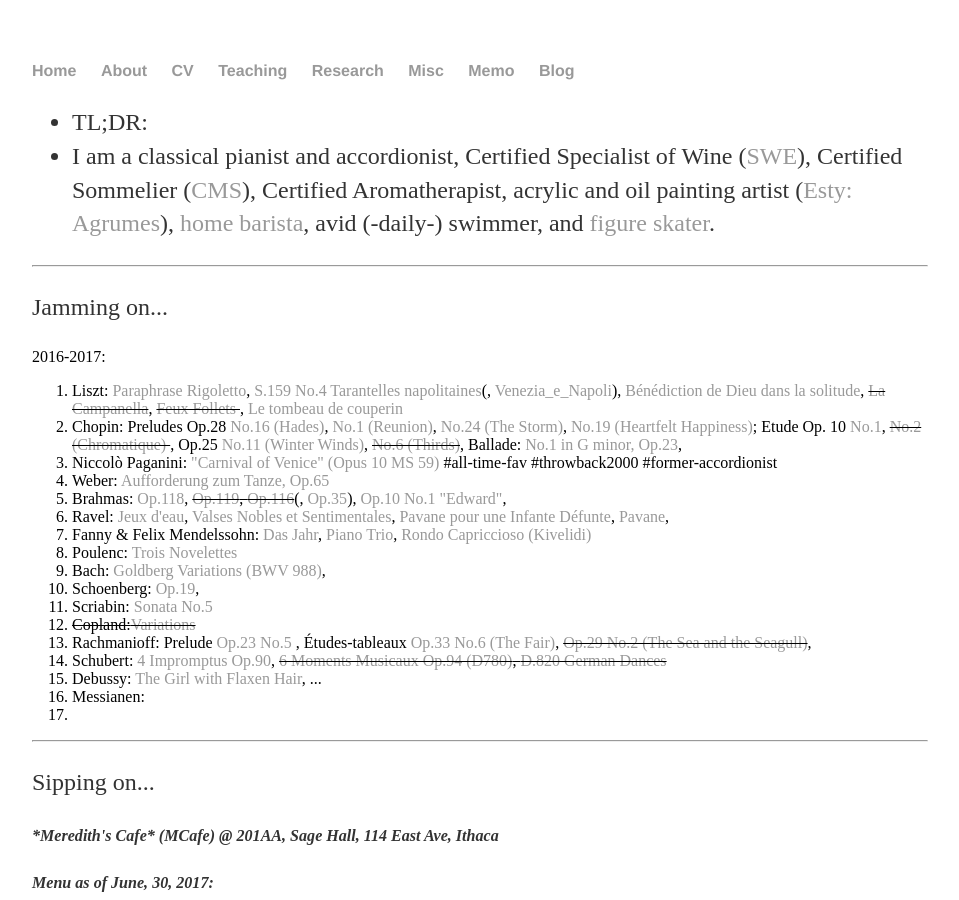
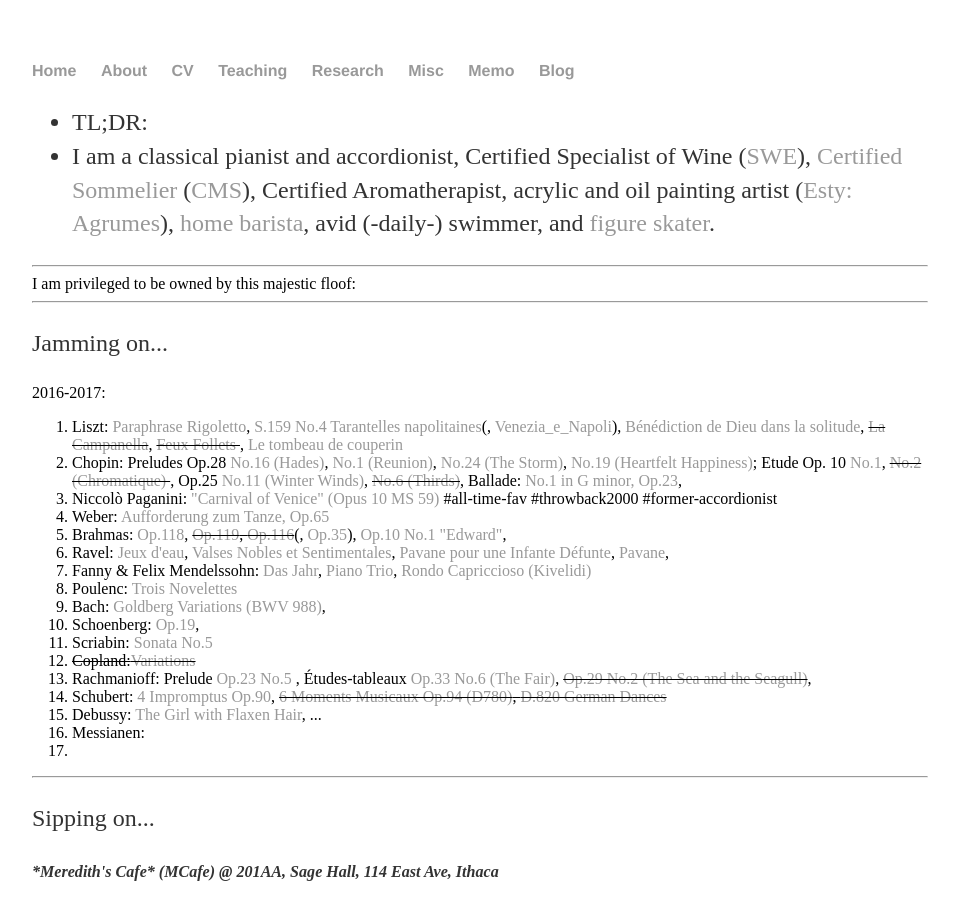
Before and after one commit to shenglih/shenglih.github.io, a Jekyll site: the page built from misc/index.html, in a window 1280 px wide and 900 px high. Shown: the whole window, without its empty margins (160-1119 px from the left). Built offline with Jekyll 4.4.1, drawn with Linux system fonts in a browser that asks for light colours.

Commit message:
Update index.html

```diff
--- a/misc/index.html
+++ b/misc/index.html
@@ -7,8 +7,11 @@
 	<ul>
 		<li>TL;DR: </li>
 
-	<li>I am a classical pianist and accordionist, Certified Specialist of Wine (<a href="http://www.societyofwineeducators.org/">SWE</a>), Certified Sommelier (<a href="https://www.mastersommeliers.org">CMS</a>), Certified Aromatherapist, acrylic and oil painting artist (<a href="">Esty: Agrumes</a>), <a href="https://dl.orangedox.com/rn378g">home barista</a>, avid (-daily-) swimmer, and <a href="/misc/skating.html">figure skater</a>.</li>
+	<li>I am a classical pianist and accordionist, Certified Specialist of Wine (<a href="http://www.societyofwineeducators.org/">SWE</a>), <a href="https://delectable.com/@meredithhu">Certified Sommelier</a> (<a href="https://www.mastersommeliers.org">CMS</a>), Certified Aromatherapist, acrylic and oil painting artist (<a href="">Esty: Agrumes</a>), <a href="https://dl.orangedox.com/rn378g">home barista</a>, avid (-daily-) swimmer, and <a href="/misc/skating.html">figure skater</a>.</li>
 	</ul>
+	<hr>
+	I am privileged to be owned by this majestic floof:
+
 	<hr>
 	<p> Jamming on... </p>
 	2016-2017:
```
